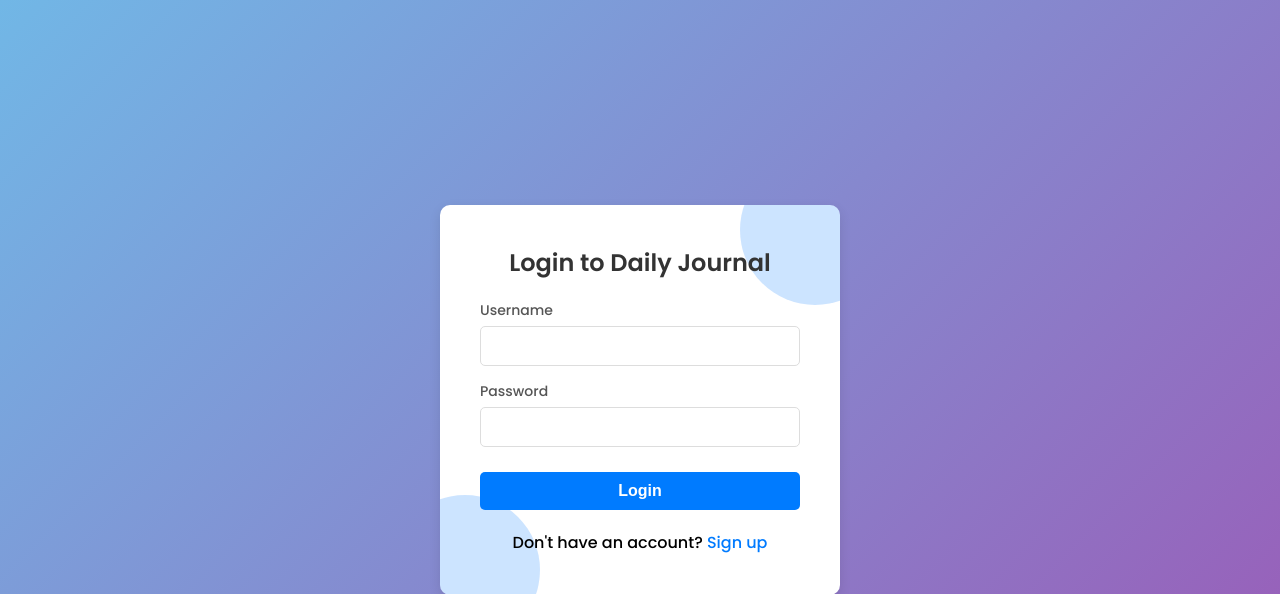
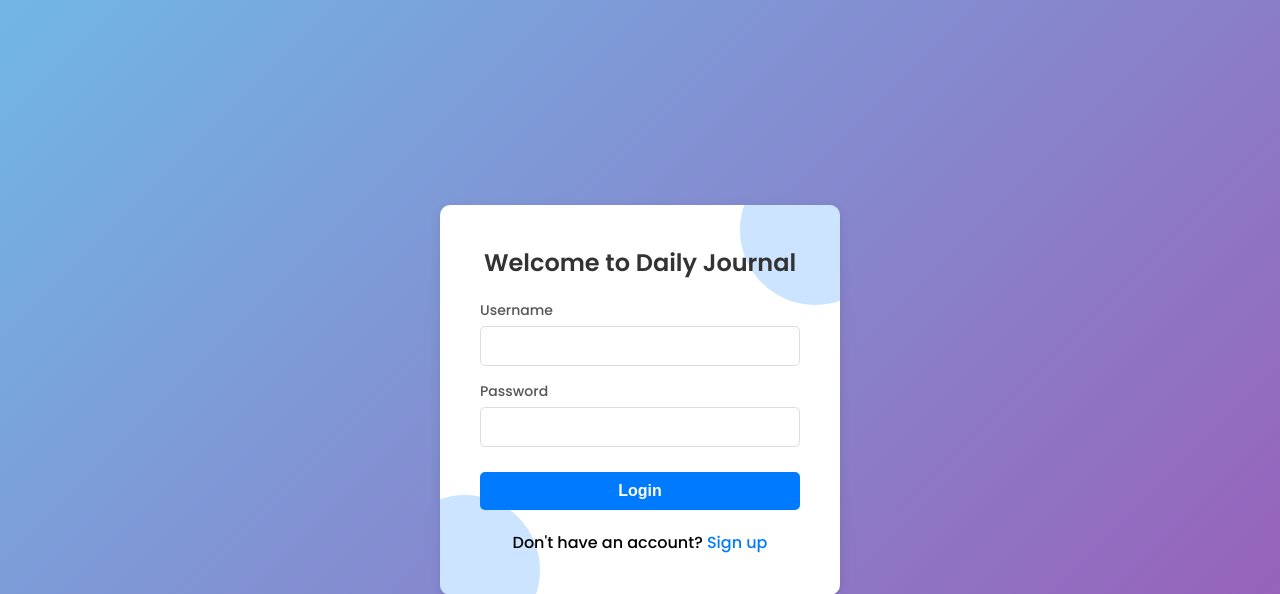
Before and after one commit to berlliankusumayuda/DailyJournal, a PHP site: page /login.php in a window 1280 px wide. Shown: the top 594 px of the page. Run offline with PHP 8.4, Linux system fonts and the light colour scheme.

Commit message:
ubah judul form login

```diff
--- a/DailyJournal/login.php
+++ b/DailyJournal/login.php
@@ -178,7 +178,7 @@ if ($_SERVER["REQUEST_METHOD"] == "POST") {
 </head>
 <body>
     <div class="container">
-        <h2>Login to Daily Journal</h2>
+        <h2>Welcome to Daily Journal</h2>
         <form action="login.php" method="POST">
             <div class="input-group">
                 <label for="username">Username</label>
```
